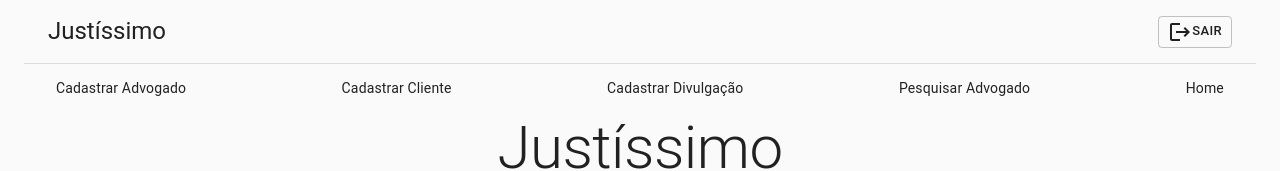
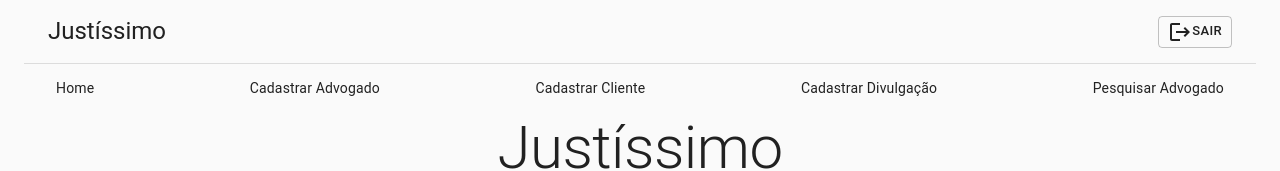
Before and after one commit to esperandio/justissimo-frontend, a React (Create React App) app: page /home in a window 1280 px wide. Shown: the top 171 px of the page. Built offline with nearby package versions, Linux system fonts and the light colour scheme; no server answers.

Commit message:
feat: ajuste na ordem dos menus no header da pagina

```diff
--- a/src/paginas/Main/Header.js
+++ b/src/paginas/Main/Header.js
@@ -26,11 +26,11 @@ const useStyles = makeStyles((theme) => ({
 }));
 
 const sections = [
+  { title: 'Home', url: '/home' },
   { title: 'Cadastrar Advogado', url: '/advogado/cad' },
   { title: 'Cadastrar Cliente', url: '/cliente/cad' },
   { title: 'Cadastrar Divulgação', url: '/divulgacao/cad' },
   { title: 'Pesquisar Advogado', url: '/advogado/listar' },
-  { title: 'Home', url: '/home' },
 ];
 
 
```
